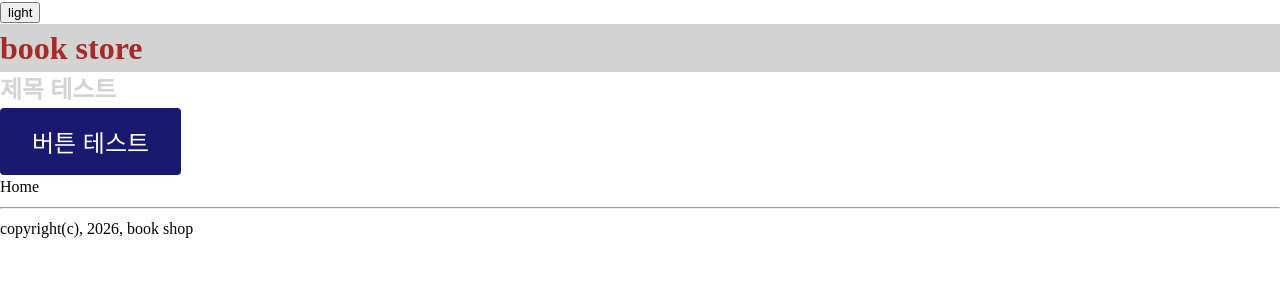
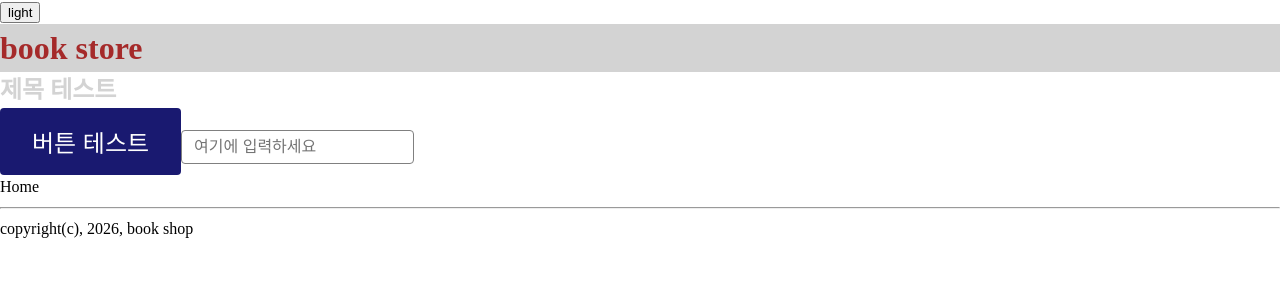
Before and after one commit to lvyest/BookShop-FE, a React (Create React App) app: page / in a window 1280 px wide. Shown: the top 300 px of the page. Built offline with nearby package versions, Linux system fonts and the light colour scheme.

Commit message:
feat: InputText 컴포넌트 구현

```diff
--- /dev/null
+++ b/src/components/common/InputText.tsx
@@ -0,0 +1,23 @@
+import React, { ForwardedRef } from 'react';
+import styled from 'styled-components';
+
+interface Props {
+    placeholder?: string;
+}
+
+const InputText = React.forwardRef(({placeholder}: Props, ref: ForwardedRef<HTMLInputElement>) => {
+    return (
+        <InputTextStyle placeholder={placeholder} ref={ref} />
+    );
+})
+
+const InputTextStyle = styled.input.attrs({ type: "text" })`
+    padding: 0.25rem 0.75rem;
+    border: 1px solid ${({theme}) => theme.color.border};
+    border-radius: ${({theme}) => theme.borderRadius.default};
+    font-size: 1rem;
+    line-height: 1.5;
+    color: ${({theme}) => theme.color.text};
+`;
+
+export default InputText;
--- a/src/pages/Home.tsx
+++ b/src/pages/Home.tsx
@@ -1,4 +1,5 @@
 import Button from "../components/common/Button";
+import InputText from "../components/common/InputText";
 import Title from "../components/common/Title";
 
 function home() {
@@ -10,6 +11,7 @@
         <Button size="large" scheme="primary">
             버튼 테스트
         </Button>
+        <InputText placeholder="여기에 입력하세요"/>
         <div>Home</div>
         </>
     )
--- a/src/style/theme.ts
+++ b/src/style/theme.ts
@@ -1,5 +1,5 @@
 export type ThemeName = "light" | "dark";
-export type ColorKey = "primary" | "background" | "secondary" | "third";
+export type ColorKey = "primary" | "background" | "secondary" | "third" | "border" | "text";
 
 export type HeadingSize = "large" | "medium" | "small";
 
@@ -38,6 +38,8 @@
         background: 'lightgray',
         secondary: 'blue',
         third: 'green',
+        border: 'grey',
+        text: 'black'
     },
     heading: {
         large: {
@@ -87,6 +89,8 @@
         background: 'midnightblue',
         secondary: 'darkblue',
         third: 'darkgreen',
+        border: 'grey',
+        text: 'black'
     },
 }
 
--- a/src/styled.d.ts
+++ b/src/styled.d.ts
@@ -8,6 +8,8 @@
       background: string;
       secondary: string;
       third: string;
+      border: string;
+      text: string;
     };
     heading: {
         [key in HeadingSize]: {
```
